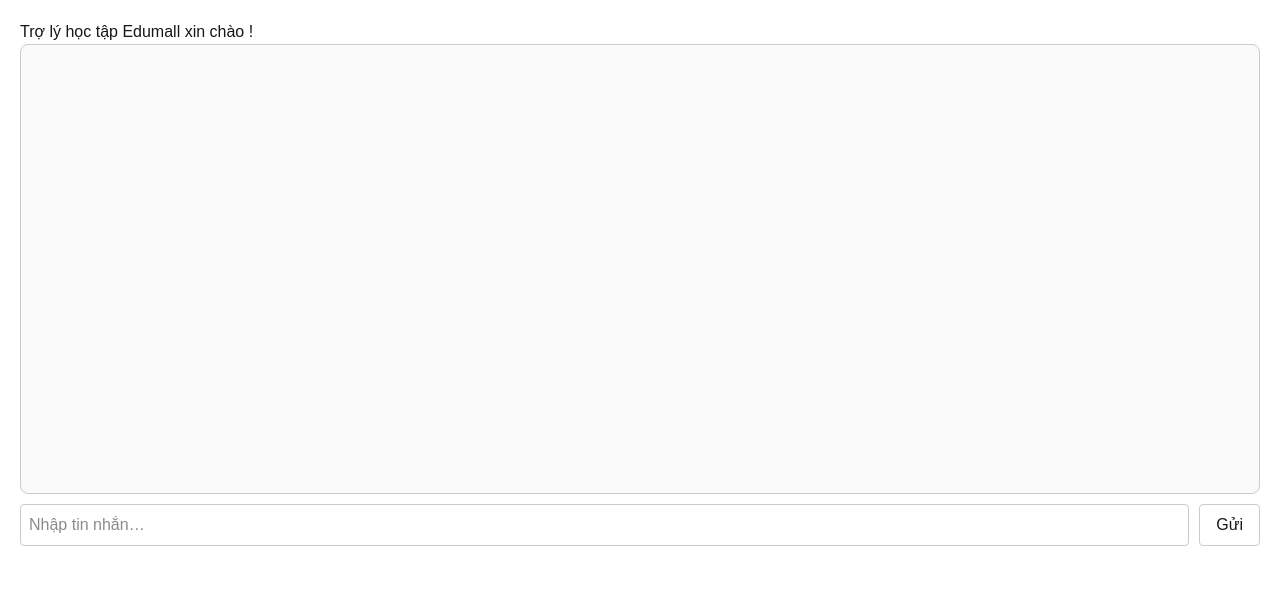
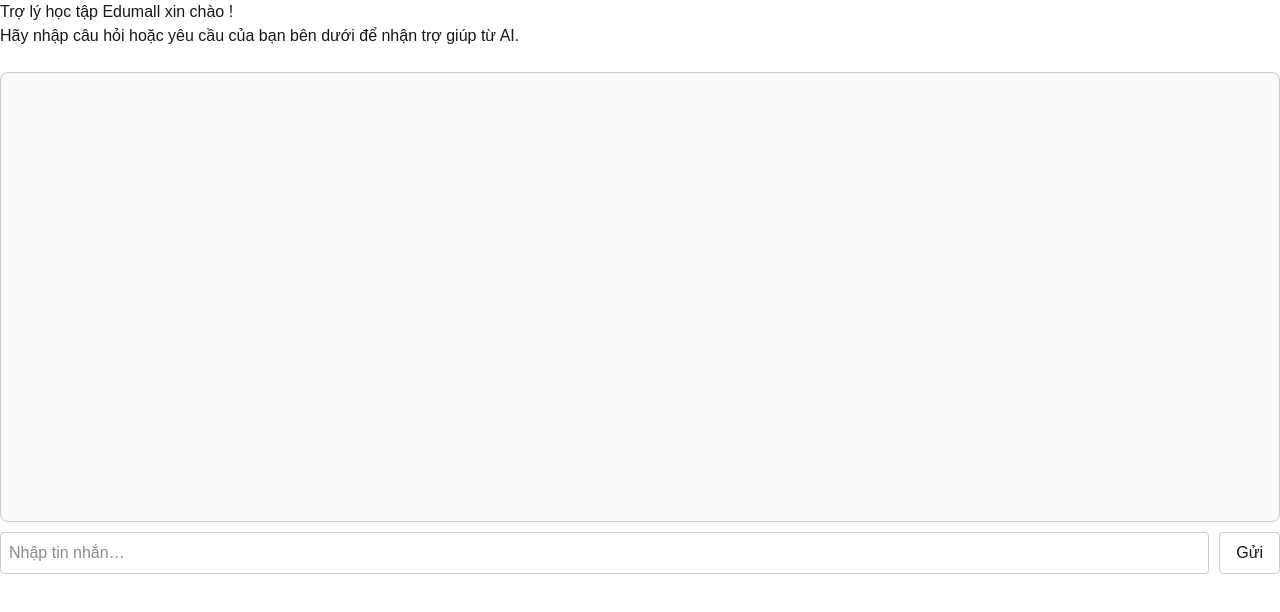
Before and after one commit to sunrise8vn/ai-chat-next, a Next.js app: page / in a window 1280 px wide. Shown: the top 612 px of the page. Built offline with nearby package versions, Linux system fonts and the light colour scheme.

Commit message:
commit 08

```diff
--- a/app/page.tsx
+++ b/app/page.tsx
@@ -73,9 +73,12 @@ export default function Home() {
   };
 
   return (
-    <div style={{ padding: 20, margin: "0 auto" }}>
+    <div style={{ margin: "0 auto" }}>
       <h1>Trợ lý học tập Edumall xin chào !</h1>
-
+      <p>
+        Hãy nhập câu hỏi hoặc yêu cầu của bạn bên dưới để nhận trợ giúp từ AI.
+      </p>
+      <br />
       <div
         style={{
           border: "1px solid #ccc",
```
